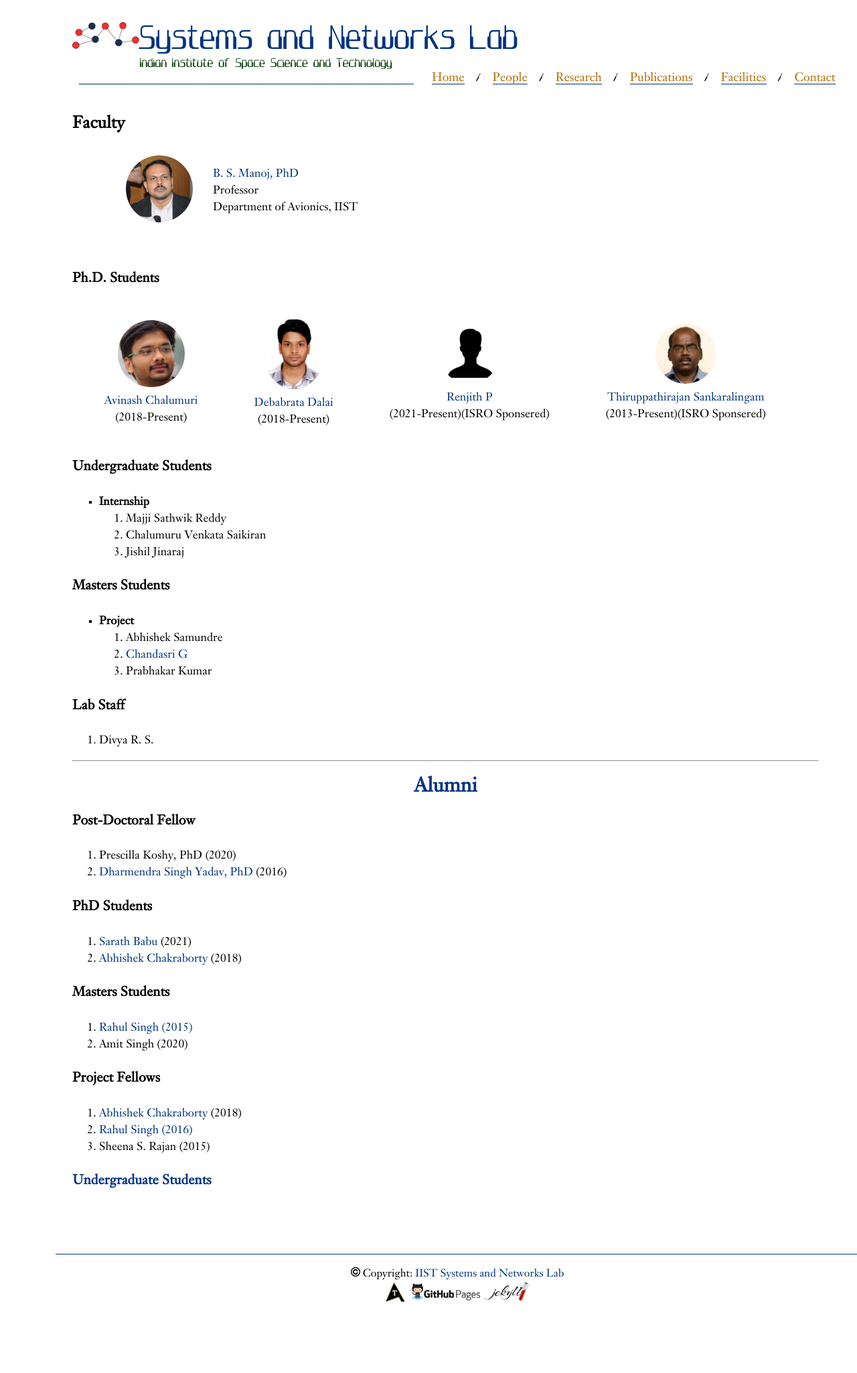
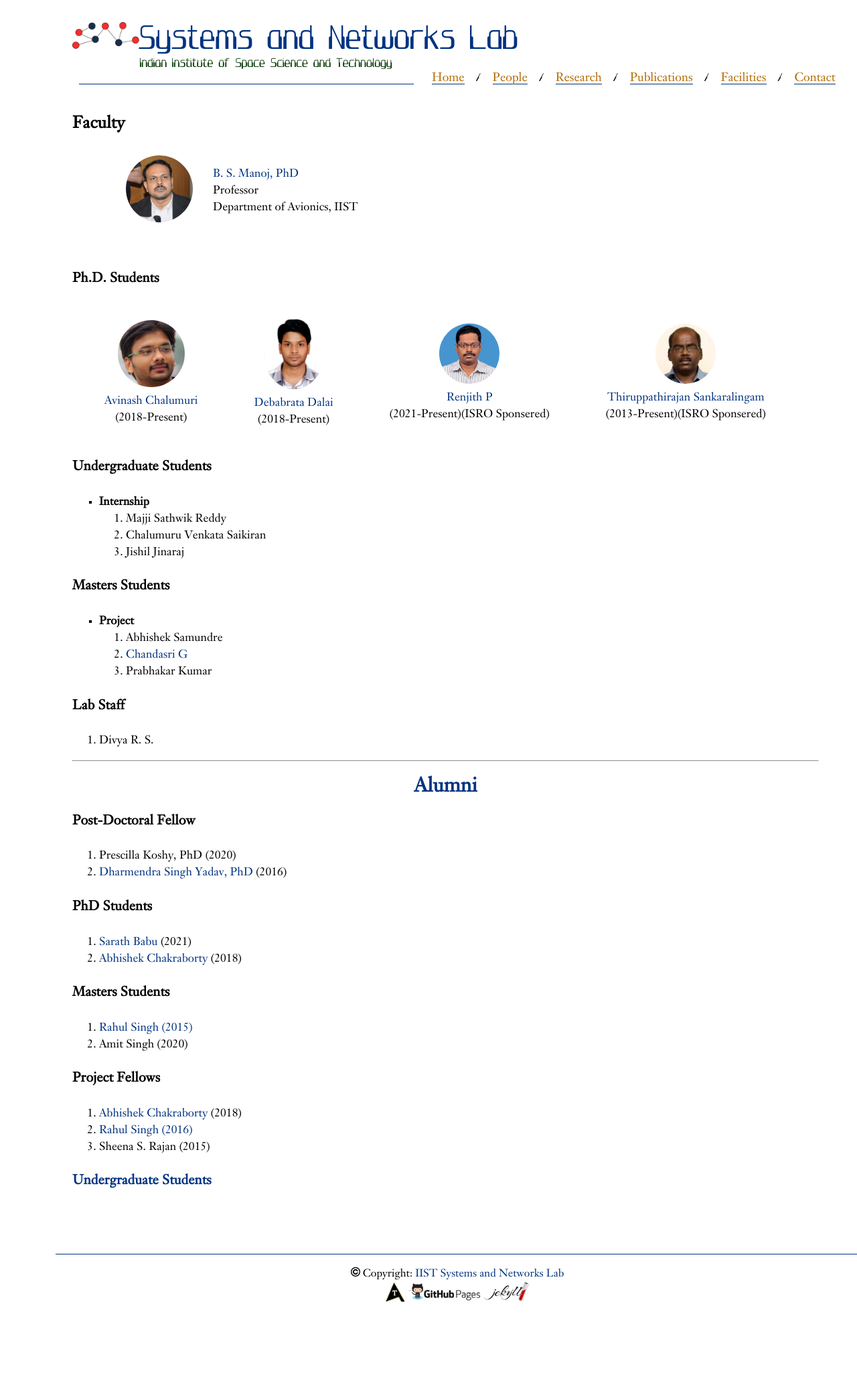
Before and after one commit to iist-sysnet/iist-sysnet.github.io, a Jekyll site: the page built from people.md, in a window 1280 px wide. Shown: the whole page at 67% size. Built offline with Jekyll 4.4.1, drawn with Linux system fonts in a browser that asks for light colours; our own code applies the rules of GitHub Pages for plain Markdown files.

Commit message:
Update people.md

```diff
--- a/people.md
+++ b/people.md
@@ -21,7 +21,7 @@ Department of Avionics, IIST
 <tr>
 <td><figure align="center"><a href="https://www.linkedin.com/in/avinash-chalumuri-57ab2616b/"><img width="100px"  class="img-circle"  src="images/avinash.png"><figcaption>Avinash Chalumuri</figcaption></a>(2018-Present)</figure></td>
 <td><figure align="center"><a href="https://www.linkedin.com/in/debabrata-dalai-a88b6486"><img width="90px"  class="img-circle"  src="images/debabrata.png"><figcaption>Debabrata Dalai</figcaption></a>(2018-Present)</figure></td>
-<td><figure align="center"><a href=""><img width="90px"  class="img-circle"  src="images/male.png"><figcaption>Renjith P</figcaption></a>(2021-Present)(ISRO Sponsered)</figure></td>
+<td><figure align="center"><a href=""><img width="90px"  class="img-circle"  src="images/renjith.png"><figcaption>Renjith P</figcaption></a>(2021-Present)(ISRO Sponsered)</figure></td>
 <td><figure align="center"><a href="https://www.linkedin.com/in/thiruppathirajan-sankaralingam-009a2811/"><img width="90px"  class="img-circle"  src="images/thirupatirajan.png"><figcaption>Thiruppathirajan Sankaralingam</figcaption></a>(2013-Present)(ISRO Sponsered)</figure></td>
 </tr>
 </table>
```
